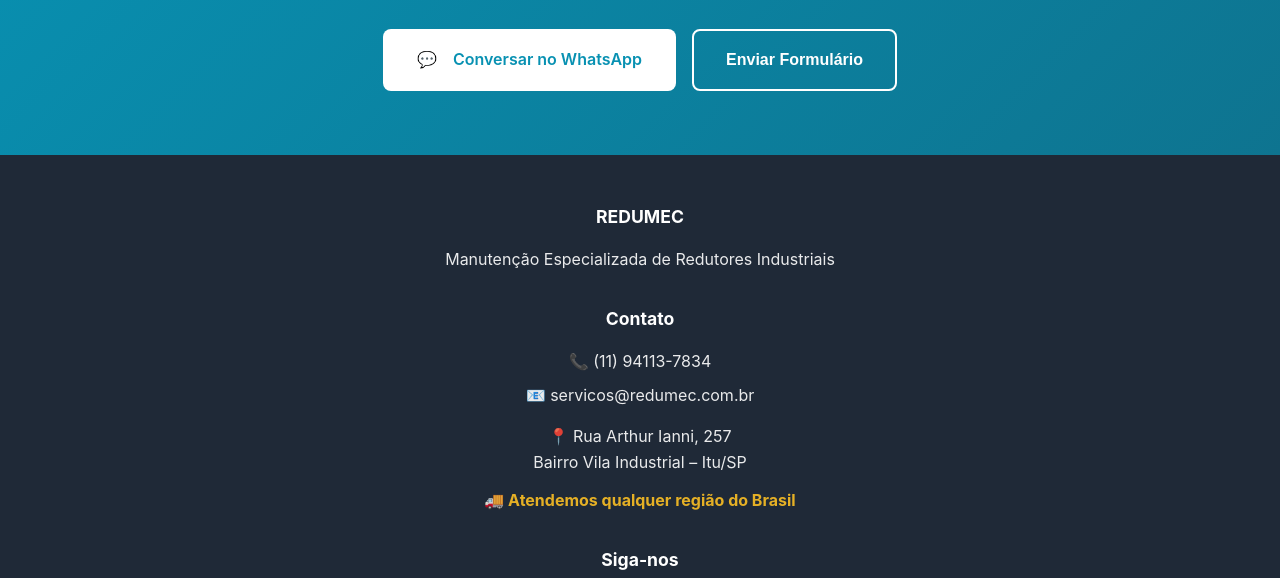
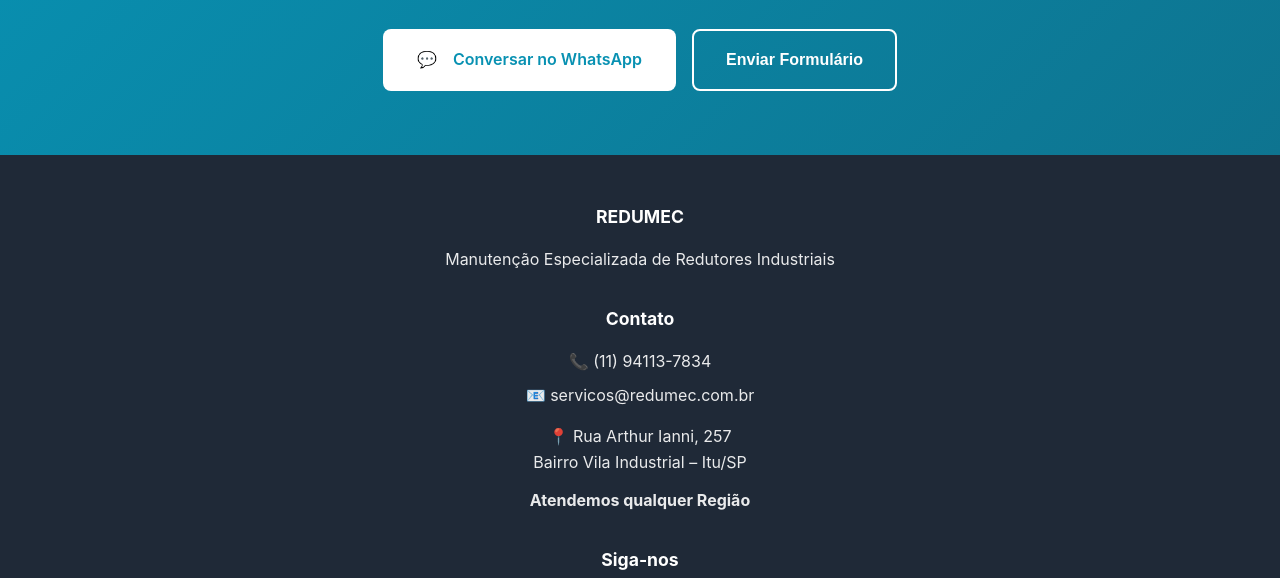
Before and after one commit to GHuemer/redumec, a plain HTML site: page index.html in a window 1280 px wide. Shown: the part 2926-3504 px from the top of the page. Drawn offline with Linux system fonts and the light colour scheme.

Commit message:
Update footer text color and content

```diff
--- a/index.html
+++ b/index.html
@@ -926,8 +926,8 @@
          Bairro Vila Industrial – Itu/SP
       </p>
 
-      <p style="margin-top: 0.8rem; color: #fbbf24; font-weight: bold;">
-                🚚 Atendemos qualquer região do Brasil
+      <p style="margin-top: 0.8rem; color: #ffffff; font-weight: bold;">
+                 Atendemos qualquer Região
       </p>
     </div>
 
```
